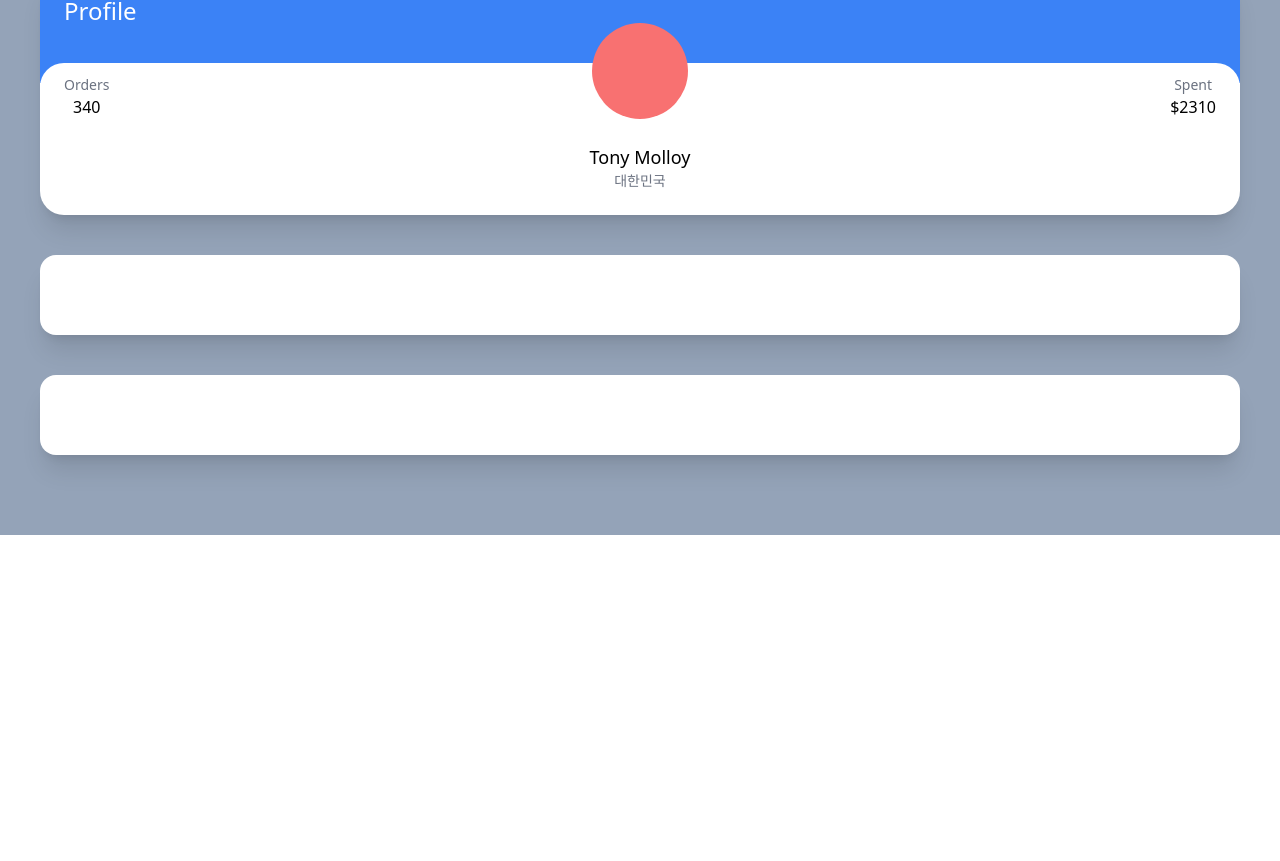
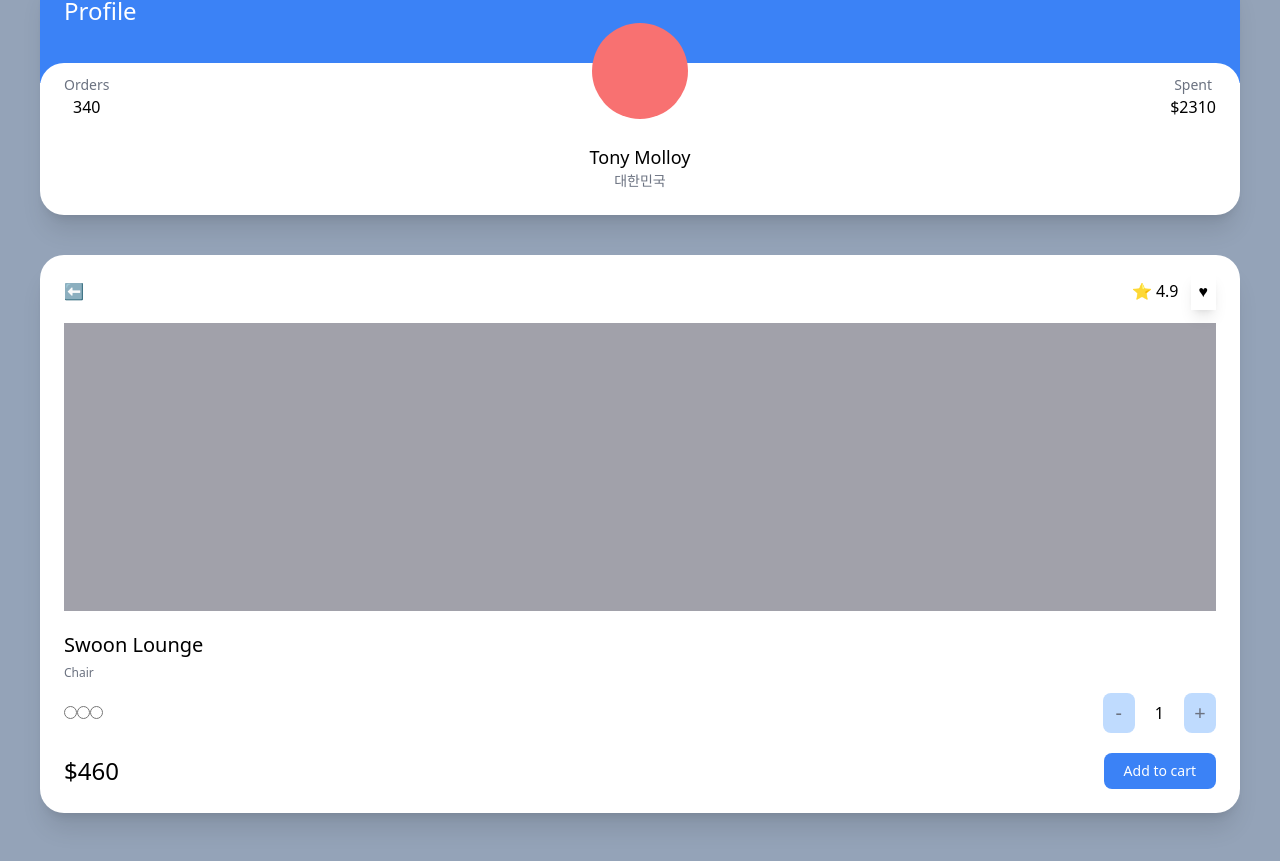
Before and after one commit to kubby159/carrot-market, a Next.js app: page / in a window 1280 px wide. Shown: the part 407-1268 px from the top of the page. Before the commit the page ends 942 px from the top, so only its background shows below. Built offline with nearby package versions, Linux system fonts and the light colour scheme.

Commit message:
[TailWind] TailWind Practicing

```diff
--- a/pages/index.tsx
+++ b/pages/index.tsx
@@ -2,7 +2,7 @@
 
 const Home: NextPage = () => {
   return (
-    <div className="bg-slate-400 py-20 px-10 grid gap-10 ">
+    <div className="bg-slate-400 py-20 px-10 grid gap-10 min-h-screen">
       <div className="bg-white p-6 rounded-3xl  shadow-xl">
         <span className="font-semibold text-3xl">Select Item</span>
         <div className="flex justify-between mb-2">
@@ -43,8 +43,44 @@
           </div>
         </div>
       </div>
-      <div className="bg-white p-10 rounded-2xl  shadow-xl "></div>
-      <div className="bg-white p-10 rounded-2xl  shadow-xl"></div>
+      <div className="bg-white p-6 rounded-3xl  shadow-xl ">
+        <div className="flex mb-5 justify-between items-center">
+          <span>⬅</span>
+          <div className="space-x-3">
+            <span>⭐️ 4.9</span>
+            <span className="shadow-lg p-2 rounded-t-md">♥</span>
+          </div>
+        </div>
+        <div className="bg-zinc-400 h-72 mb-5" />
+        <div className="flex flex-col ">
+          <span className="font-medium mb-1.5 text-xl">Swoon Lounge</span>
+          <span className="text-xs text-gray-500">Chair</span>
+          <div className="mt-3 mb-5 flex justify-between items-center">
+            <div>
+              <input type="radio" />
+              <input type="radio" />
+              <input type="radio" />
+            </div>
+
+            <div className="flex items-center space-x-5 ">
+              <button className="p-1.5 rounded-lg space-x-10 bg-blue-200 flex justify-center items-center aspect-square w-8 font-medium text-xl text-gray-500">
+                -
+              </button>
+              <span>1</span>
+              <button className="p-1.5 rounded-lg  space-x-10 bg-blue-200 flex justify-center items-center aspect-square w-8 font-medium text-xl text-gray-500">
+                +
+              </button>
+            </div>
+          </div>
+
+          <div className="flex justify-between items-center">
+            <span className="font-medium text-2xl">$460</span>
+            <button className="bg-blue-500 py-2 px-5 text-sm text-white rounded-lg">
+              Add to cart
+            </button>
+          </div>
+        </div>
+      </div>
     </div>
   );
 };
```
